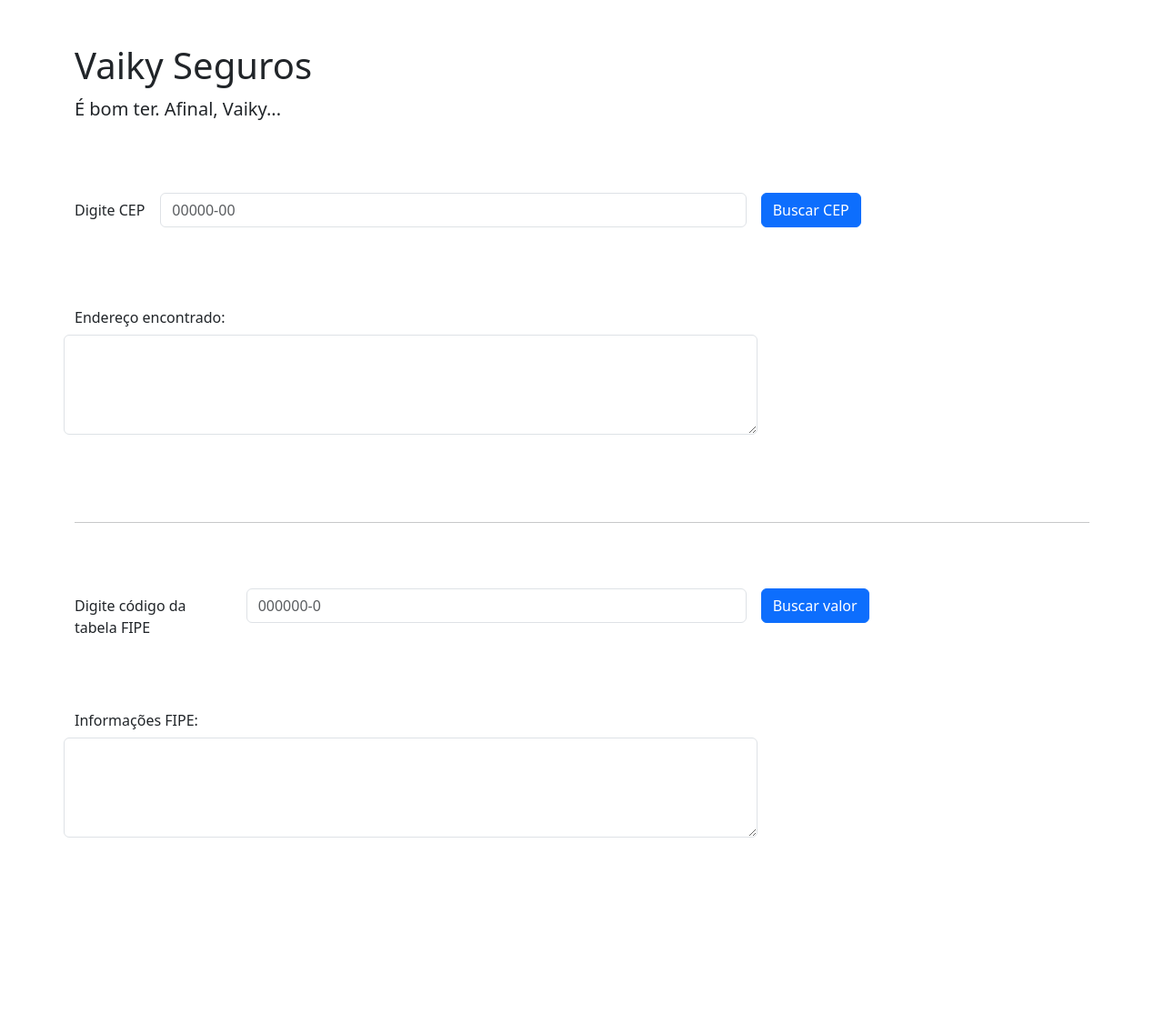
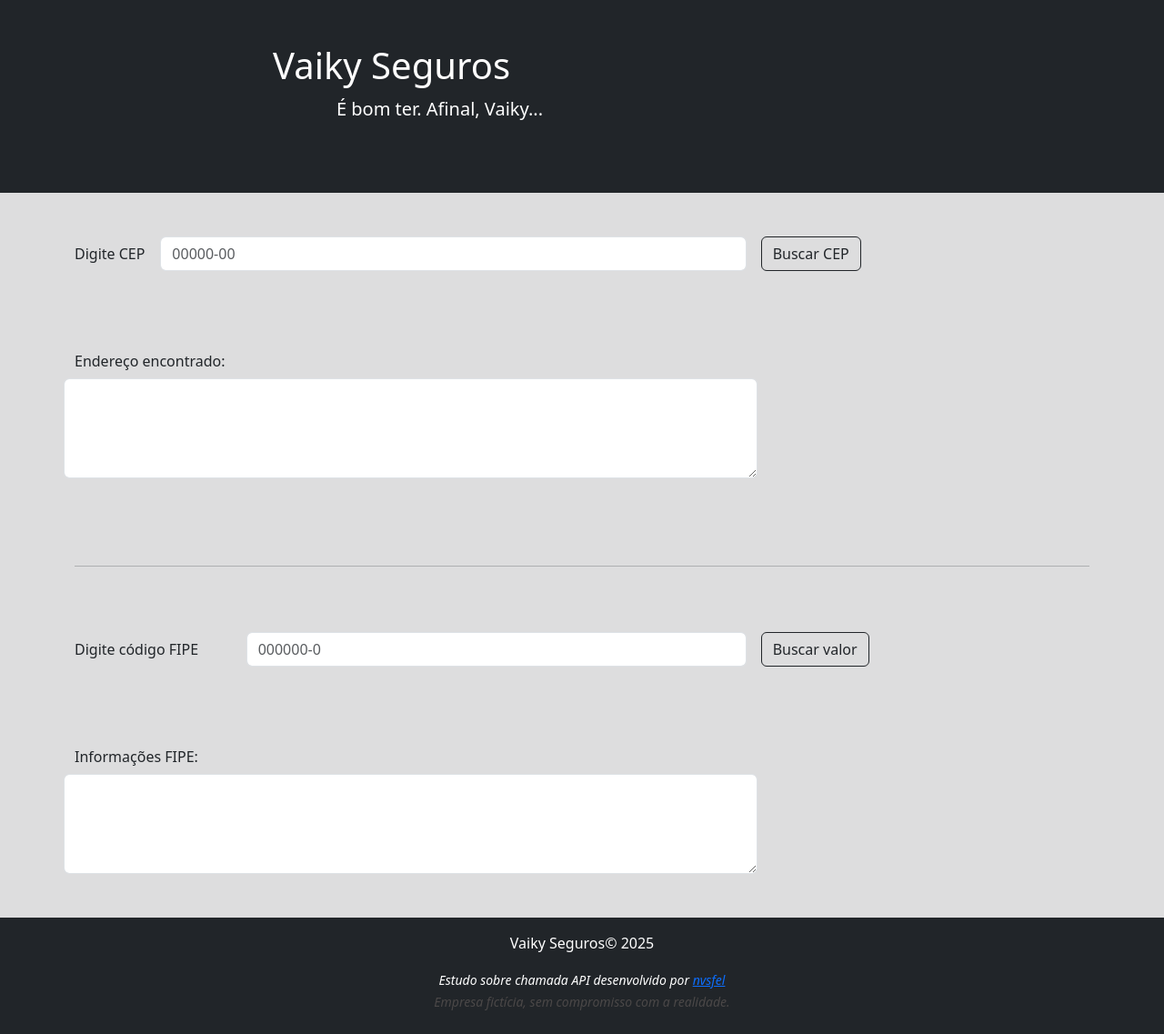
Before and after one commit to nvsfel/api-call, a plain HTML site: page index.html in a window 1280 px wide. Shown: the whole page at 91% size. Before the commit the page ends 921 px from the top, so only its background shows below. Drawn offline with nearby package versions, Linux system fonts and the light colour scheme.

Commit message:
style: Add structural and aesthetic CSS
- Improved overall layout adjustments.
- Added header and footer components to the page.
- Changed button and background colors.
- Added 'readonly' attribute on 'textarea' tag

```diff
--- a/index.html
+++ b/index.html
@@ -6,7 +6,22 @@
     <title>Vaiky Seguros</title>
     <link href="https://cdn.jsdelivr.net/npm/bootstrap@5.3.8/dist/css/bootstrap.min.css" rel="stylesheet" integrity="sha384-sRIl4kxILFvY47J16cr9ZwB07vP4J8+LH7qKQnuqkuIAvNWLzeN8tE5YBujZqJLB" crossorigin="anonymous">
     <script src="https://ajax.googleapis.com/ajax/libs/jquery/3.7.1/jquery.min.js"></script>
+    <style>
 
+     h1{
+          padding-left: 300px;
+       }
+     h5{
+          padding-left: 370px;
+     }
+
+     body{
+
+      background-color: rgba(33, 37, 41, 0.151);
+
+     }
+
+    </style>
 <script>
   $(document).ready(function(){
 
@@ -74,16 +89,24 @@
   </head>
   <body>
 
+    <div class="row">
+      <div class="col">
+        <div class="text-bg-dark pb-5">
+
+
+          <h1 class="pt-5">Vaiky Seguros</h1>
+          <h5 class="pt-1 pb-4"> É bom ter. Afinal, Vaiky...</h5>
+
+        </div>
+
+
+      </div>
+  </div>
+
     <div class="container">
-        <div class="row pt-5">
-            <div class="col">
 
-                <h1>Vaiky Seguros</h1>
 
-                <h5 class="pt-1 pb-4"> É bom ter. Afinal, Vaiky...</h5>
 
-            </div>
-        </div>
 
         <form class="row pt-5 pb-5 g-3"> <!---->
             <div class="col-12 col-lg-1">
@@ -97,23 +120,23 @@
               <input type="text" class="form-control" id="input_cep" placeholder="00000-00">
             </div>
             <div class="col-12 col-lg-4">
-              <button type="button" class="btn btn-primary mb-3" id="buscar_cep">Buscar CEP</button>
+              <button type="button" class="btn btn-outline-dark mb-3" id="buscar_cep">Buscar CEP</button>
             </div>
 
             <div class="col-12 col-lg-8">
                 <div class="row pt-5">
                     <label for="output_cep" class="col-form-label" >Endereço encontrado: </label>
-                    <textarea class="form-control" id="output_cep" rows="4"></textarea>
+                    <textarea class="form-control" id="output_cep" rows="4" readonly></textarea>
                 </div>
             </div>
         </form>
 
        <hr class="my-5">
 
-        <form class="row pt-4 g-3"> <!---->
+        <form class="row pt-4 pb-5 g-3">
           <div class="col-12 col-lg-2">
 
-            <label for="input_fipe" class="col-form-label" >Digite código da tabela FIPE</label>
+            <label for="input_fipe" class="col-form-label" >Digite código FIPE</label>
 
 
           </div>
@@ -122,18 +145,27 @@
             <input type="text" class="form-control" id="input_fipe" placeholder="000000-0">
           </div>
           <div class="col-12 col-lg-4">
-            <button type="button" class="btn btn-primary mb-3" id="buscar_fipe">Buscar valor</button>
+            <button type="button" class="btn btn-outline-dark mb-3" id="buscar_fipe">Buscar valor</button>
           </div>
 
           <div class="col-12 col-lg-8">
               <div class="row pt-5">
                   <label for="output_fipe" class="col-form-label" >Informações FIPE: </label>
-                  <textarea class="form-control" id="output_fipe" rows="4"></textarea>
+                  <textarea class="form-control" id="output_fipe" rows="4" readonly></textarea>
               </div>
           </div>
       </form>
 
     </div>
+
+    <footer class="text-center pt-3 py-4 bg-dark text-white">
+      <div class="container">
+          <p>Vaiky Seguros&copy; 2025</p>
+          <small><i>Estudo sobre chamada API desenvolvido por <a href="https://github.com/nvsfel" target="_blank">nvsfel</a></i></small><br>
+          <small style="color: rgb(75, 72, 72);"><i>Empresa fictícia, sem compromisso com a realidade.</a></i></small>
+
+      </div>
+  </footer>
     <script src="https://cdn.jsdelivr.net/npm/bootstrap@5.3.8/dist/js/bootstrap.bundle.min.js" integrity="sha384-FKyoEForCGlyvwx9Hj09JcYn3nv7wiPVlz7YYwJrWVcXK/BmnVDxM+D2scQbITxI" crossorigin="anonymous"></script>
   </body>
 </html>
```
